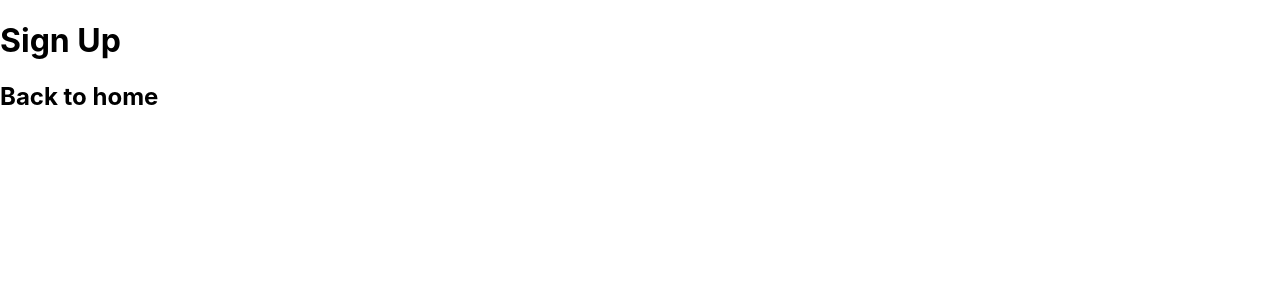
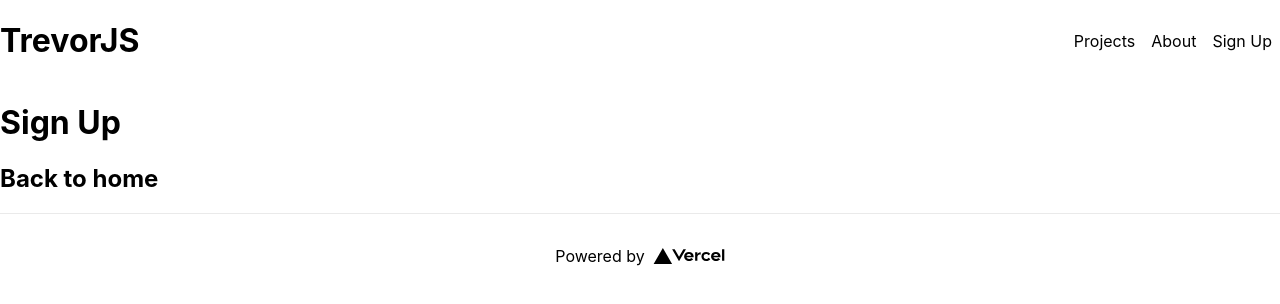
Before and after one commit to degenGenesis/Nextjs-Portfolio, a Next.js app: page /signup in a window 1280 px wide. Shown: the top 304 px of the page. Built offline with nearby package versions, Linux system fonts and the light colour scheme.

Commit message:
Add: implement <Header /> & <Footer /> components

```diff
--- a/pages/signup.js
+++ b/pages/signup.js
@@ -1,14 +1,19 @@
 // sign up page
 
 import Link from "next/link";
+import Header from "../components/header";
+import Footer from "../components/footer";
+import styles from "../styles/Home.module.css";
 
 export default function SignUp() {
   return (
     <>
+      <Header />
       <h1>Sign Up</h1>
       <h2>
         <Link href="/">Back to home</Link>
       </h2>
+      <Footer />
     </>
   );
 }
```
